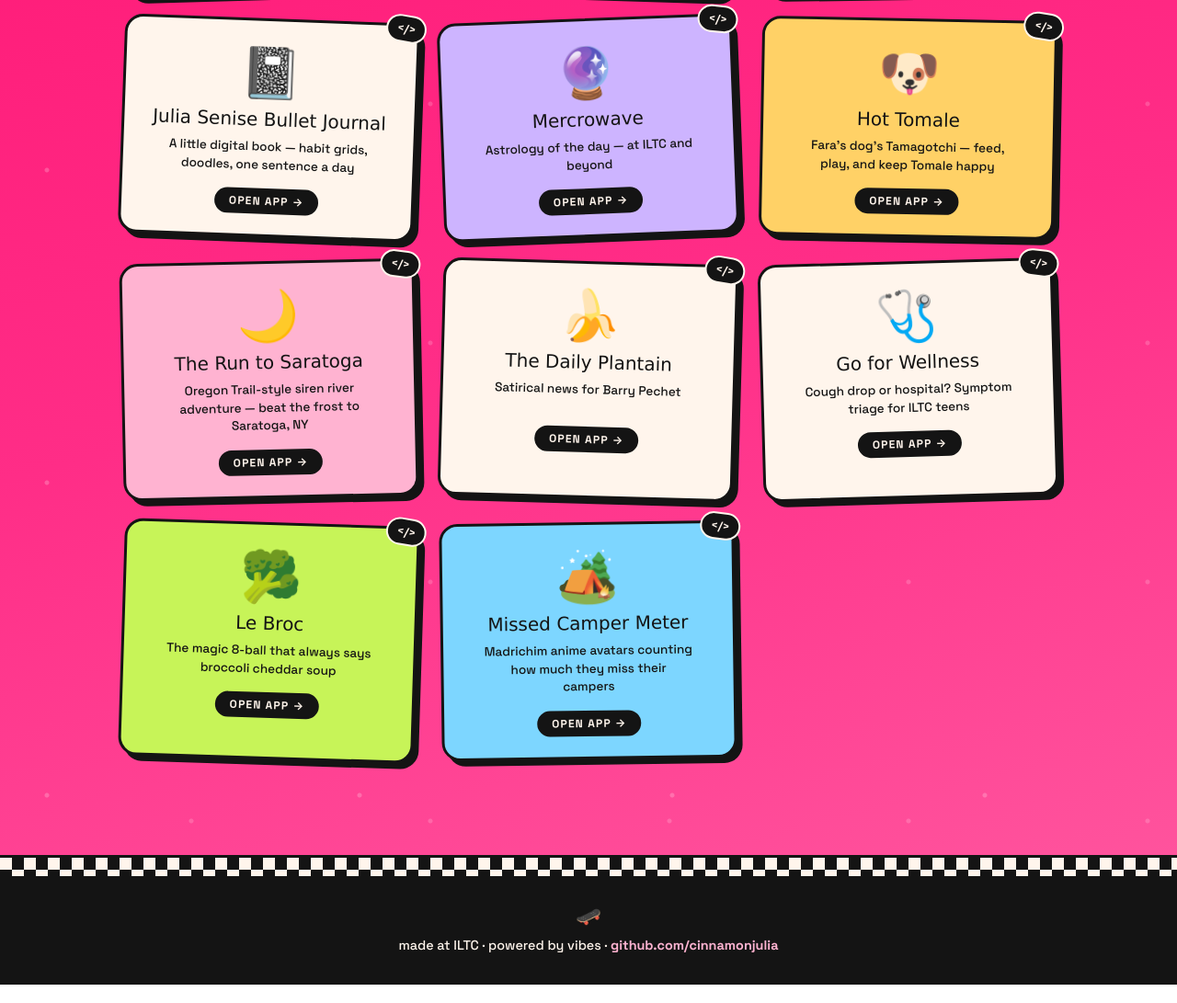
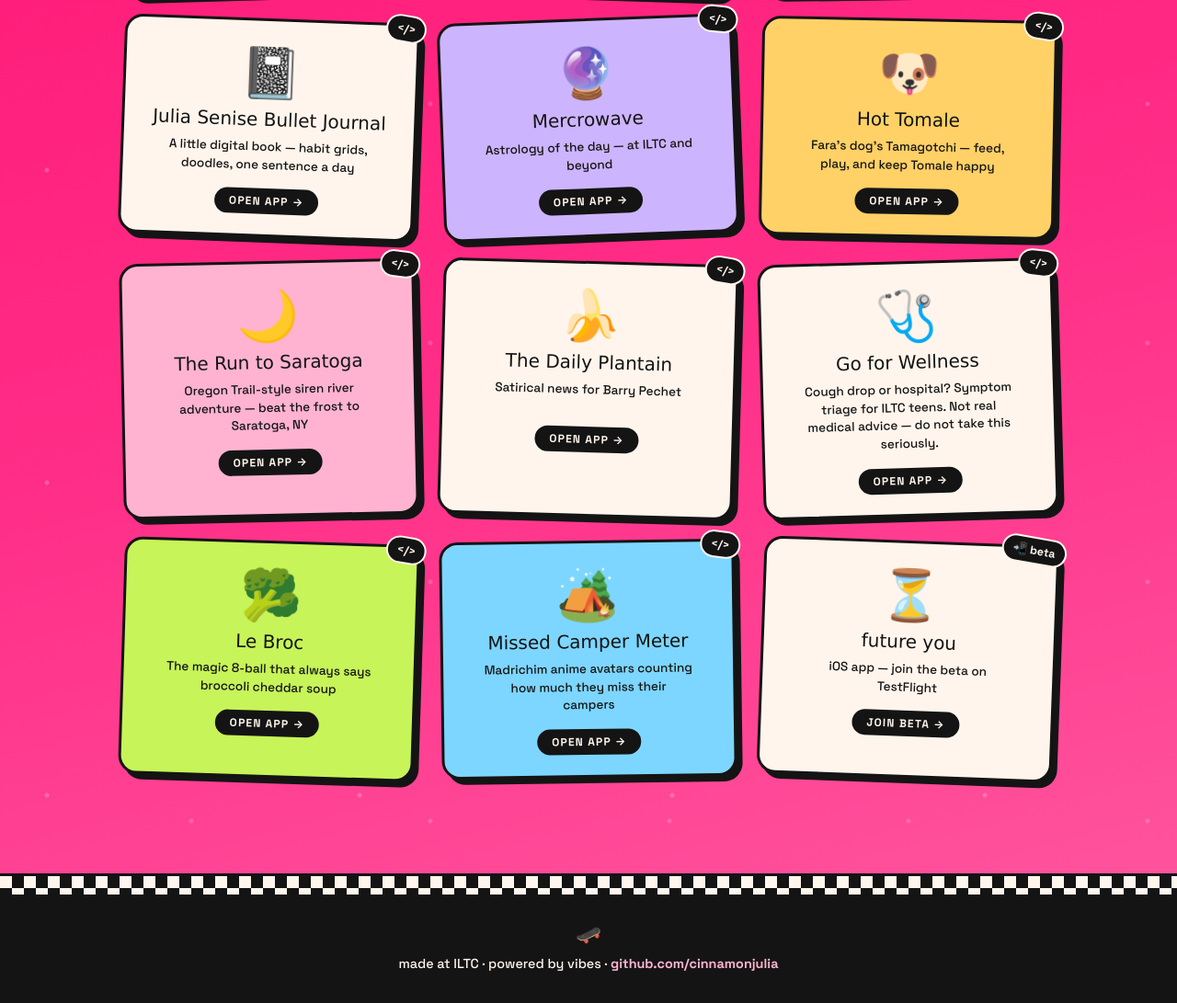
Before and after one commit to cinnamonjulia/iltc-apps, a plain HTML site: page index.html in a window 1280 px wide. Shown: the part 563-1654 px from the top of the page at 92% size. Drawn offline with Linux system fonts and the light colour scheme; a web font is replaced by a local one.

Commit message:
Add future you TestFlight beta sticker; add medical disclaimer to Go for Wellness
Co-Authored-By: Claude Fable 5 <noreply@anthropic.com>

```diff
--- a/index.html
+++ b/index.html
@@ -300,7 +300,7 @@
   <a class="folder" href="https://cinnamonjulia.github.io/go-for-wellness/" target="_blank" rel="noopener">
     <span class="icon">🩺</span>
     <span class="name">Go for Wellness</span>
-    <span class="desc">Cough drop or hospital? Symptom triage for ILTC teens</span>
+    <span class="desc">Cough drop or hospital? Symptom triage for ILTC teens. Not real medical advice — do not take this seriously.</span>
     <span class="open">Open app →</span>
   </a>
 
@@ -317,6 +317,13 @@
     <span class="desc">Madrichim anime avatars counting how much they miss their campers</span>
     <span class="open">Open app →</span>
   </a>
+
+  <a class="folder" href="https://testflight.apple.com/join/41PGKdpa" target="_blank" rel="noopener" data-badge="📲 beta">
+    <span class="icon">⏳</span>
+    <span class="name">future you</span>
+    <span class="desc">iOS app — join the beta on TestFlight</span>
+    <span class="open">Join beta →</span>
+  </a>
 </main>
 
 <footer>
@@ -330,18 +337,24 @@
 </footer>
 
 <script>
-  // Add a </> code link to each sticker pointing at its GitHub repo
+  // Add a corner badge to each sticker: </> to the GitHub repo for
+  // github.io apps, or a custom badge (e.g. TestFlight beta) via data-badge
   document.querySelectorAll(".folder").forEach((card) => {
-    const repo = new URL(card.href).pathname.replaceAll("/", "");
-    const code = document.createElement("a");
-    code.className = "code-link";
-    code.href = "https://github.com/cinnamonjulia/" + repo;
-    code.target = "_blank";
-    code.rel = "noopener";
-    code.textContent = "</>";
-    code.title = "View code on GitHub";
-    code.addEventListener("click", (e) => e.stopPropagation());
-    card.appendChild(code);
+    const url = new URL(card.href);
+    const badge = document.createElement(card.dataset.badge ? "span" : "a");
+    badge.className = "code-link";
+    if (card.dataset.badge) {
+      badge.textContent = card.dataset.badge;
+    } else {
+      const repo = url.pathname.replaceAll("/", "");
+      badge.href = "https://github.com/cinnamonjulia/" + repo;
+      badge.target = "_blank";
+      badge.rel = "noopener";
+      badge.textContent = "</>";
+      badge.title = "View code on GitHub";
+      badge.addEventListener("click", (e) => e.stopPropagation());
+    }
+    card.appendChild(badge);
   });
 </script>
 </body>
```
